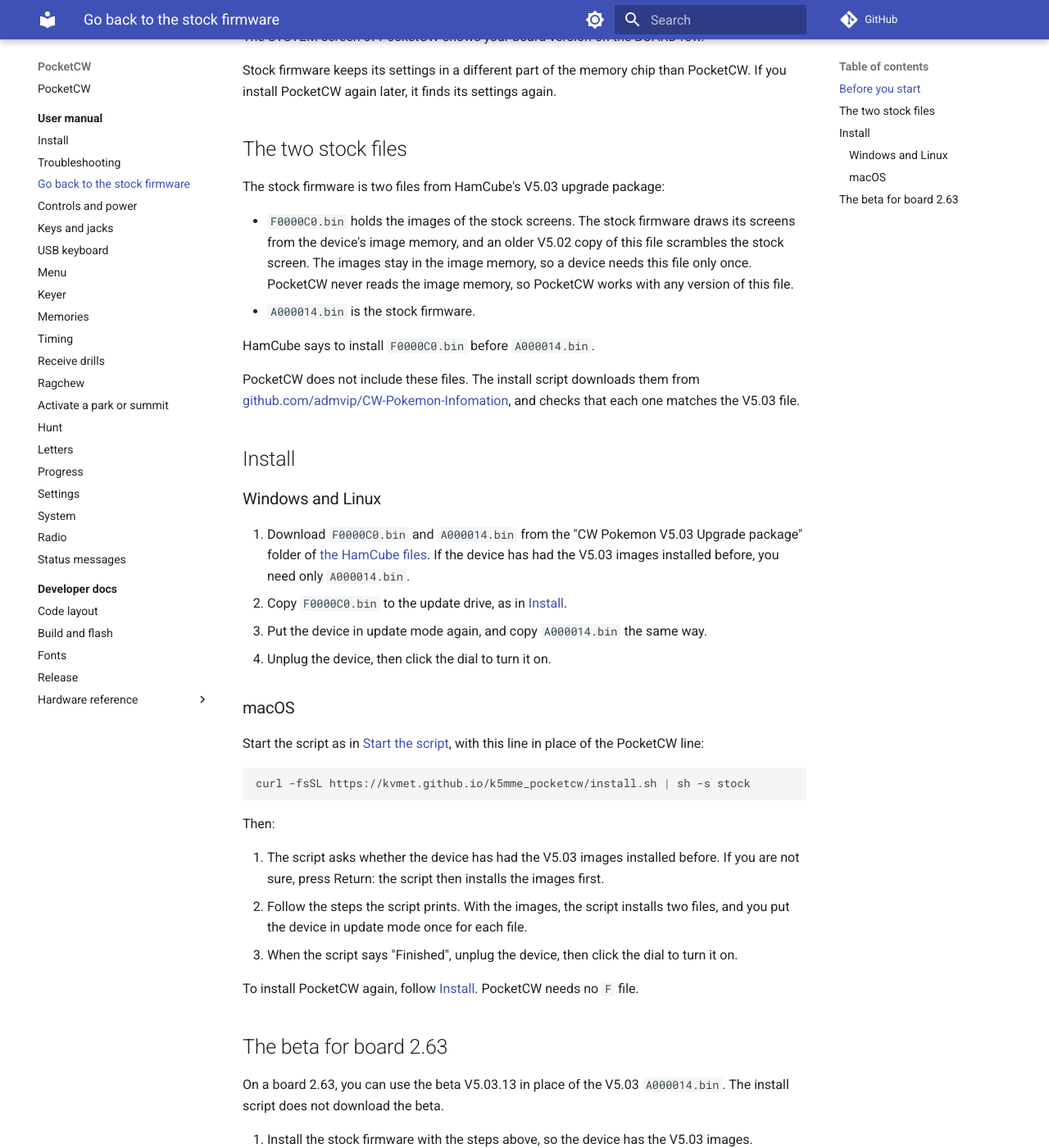
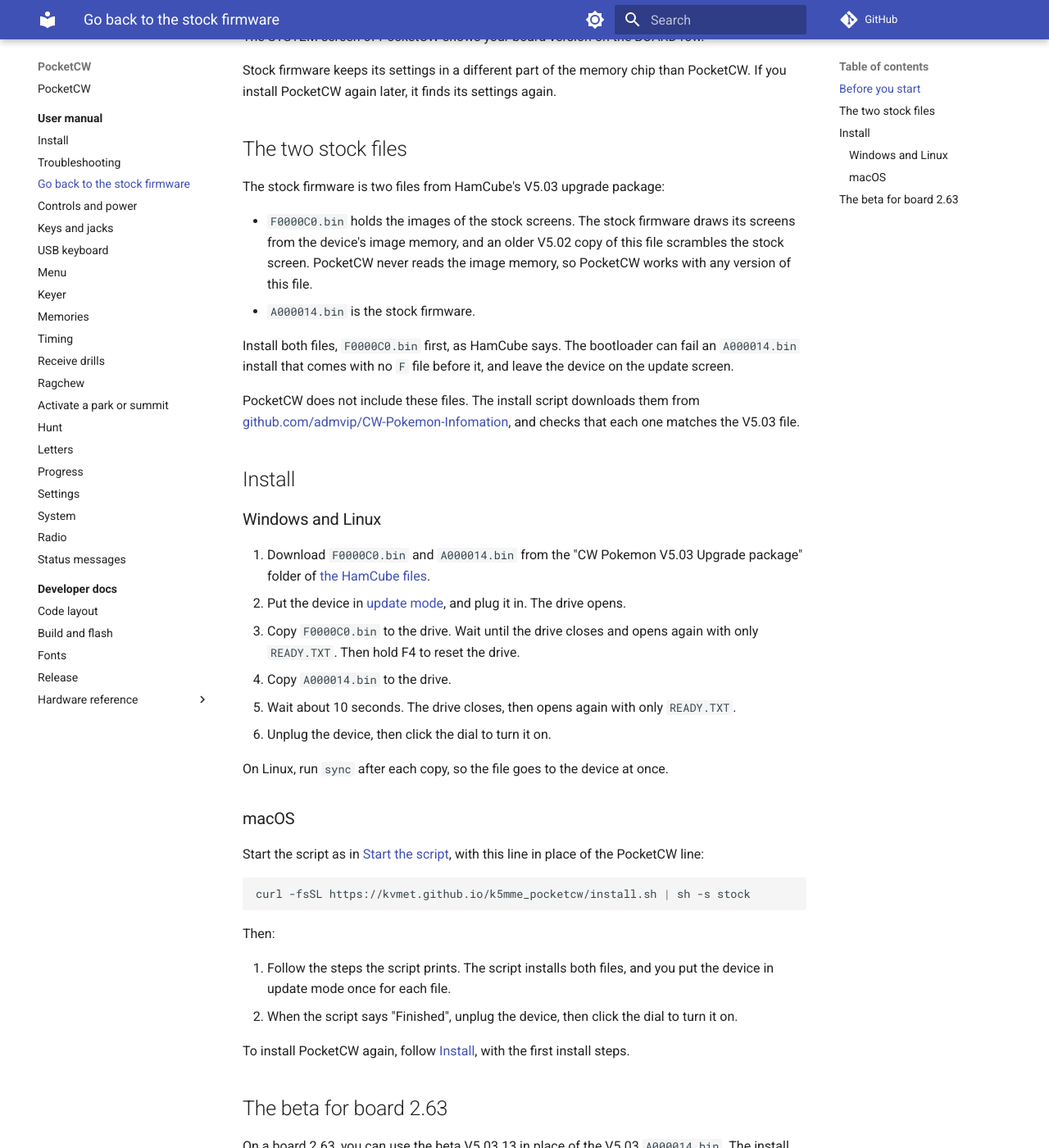
Before and after one commit to kvmet/k5mme_pocketcw, an MkDocs documentation site: the page built from docs/user/stock-firmware.md, in a window 1280 px wide and 1400 px high, scrolled down 527 px. Shown: the whole window at 82% size. Built offline with MkDocs 1.6.1 and Material for MkDocs 9.7.7, drawn with Linux system fonts in a browser that asks for light colours; comment, search, counter and statistics services are not loaded.

Commit message:
feat: install a PocketCW F file before the first A file

```diff
--- a/docs/user/stock-firmware.md
+++ b/docs/user/stock-firmware.md
@@ -16,10 +16,10 @@
 
 The stock firmware is two files from HamCube's V5.03 upgrade package:
 
-- `F0000C0.bin` holds the images of the stock screens. The stock firmware draws its screens from the device's image memory, and an older V5.02 copy of this file scrambles the stock screen. The images stay in the image memory, so a device needs this file only once. PocketCW never reads the image memory, so PocketCW works with any version of this file.
+- `F0000C0.bin` holds the images of the stock screens. The stock firmware draws its screens from the device's image memory, and an older V5.02 copy of this file scrambles the stock screen. PocketCW never reads the image memory, so PocketCW works with any version of this file.
 - `A000014.bin` is the stock firmware.
 
-HamCube says to install `F0000C0.bin` before `A000014.bin`.
+Install both files, `F0000C0.bin` first, as HamCube says. The bootloader can fail an `A000014.bin` install that comes with no `F` file before it, and leave the device on the update screen.
 
 PocketCW does not include these files. The install script downloads them from [github.com/admvip/CW-Pokemon-Infomation](https://github.com/admvip/CW-Pokemon-Infomation), and checks that each one matches the V5.03 file.
 
@@ -27,10 +27,14 @@
 
 ### Windows and Linux
 
-1. Download `F0000C0.bin` and `A000014.bin` from the "CW Pokemon V5.03 Upgrade package" folder of [the HamCube files](https://github.com/admvip/CW-Pokemon-Infomation). If the device has had the V5.03 images installed before, you need only `A000014.bin`.
-2. Copy `F0000C0.bin` to the update drive, as in [Install](install.md#windows-and-linux).
-3. Put the device in update mode again, and copy `A000014.bin` the same way.
-4. Unplug the device, then click the dial to turn it on.
+1. Download `F0000C0.bin` and `A000014.bin` from the "CW Pokemon V5.03 Upgrade package" folder of [the HamCube files](https://github.com/admvip/CW-Pokemon-Infomation).
+2. Put the device in [update mode](install.md#update-mode), and plug it in. The drive opens.
+3. Copy `F0000C0.bin` to the drive. Wait until the drive closes and opens again with only `READY.TXT`. Then hold F4 to reset the drive.
+4. Copy `A000014.bin` to the drive.
+5. Wait about 10 seconds. The drive closes, then opens again with only `READY.TXT`.
+6. Unplug the device, then click the dial to turn it on.
+
+On Linux, run `sync` after each copy, so the file goes to the device at once.
 
 ### macOS
 
@@ -42,11 +46,10 @@
 
 Then:
 
-1. The script asks whether the device has had the V5.03 images installed before. If you are not sure, press Return: the script then installs the images first.
-2. Follow the steps the script prints. With the images, the script installs two files, and you put the device in update mode once for each file.
-3. When the script says "Finished", unplug the device, then click the dial to turn it on.
+1. Follow the steps the script prints. The script installs both files, and you put the device in update mode once for each file.
+2. When the script says "Finished", unplug the device, then click the dial to turn it on.
 
-To install PocketCW again, follow [Install](install.md). PocketCW needs no `F` file.
+To install PocketCW again, follow [Install](install.md), with the first install steps.
 
 ## The beta for board 2.63
 
```
Also changed, not shown: README.md (+1 -1 lines), docs/dev/hardware/flash-layout.md (+6 -1 lines), docs/dev/release.md (+9 -5 lines), docs/user/install.md (+15 -5 lines), docs/user/troubleshooting.md (+1 -1 lines), 2 other files.
